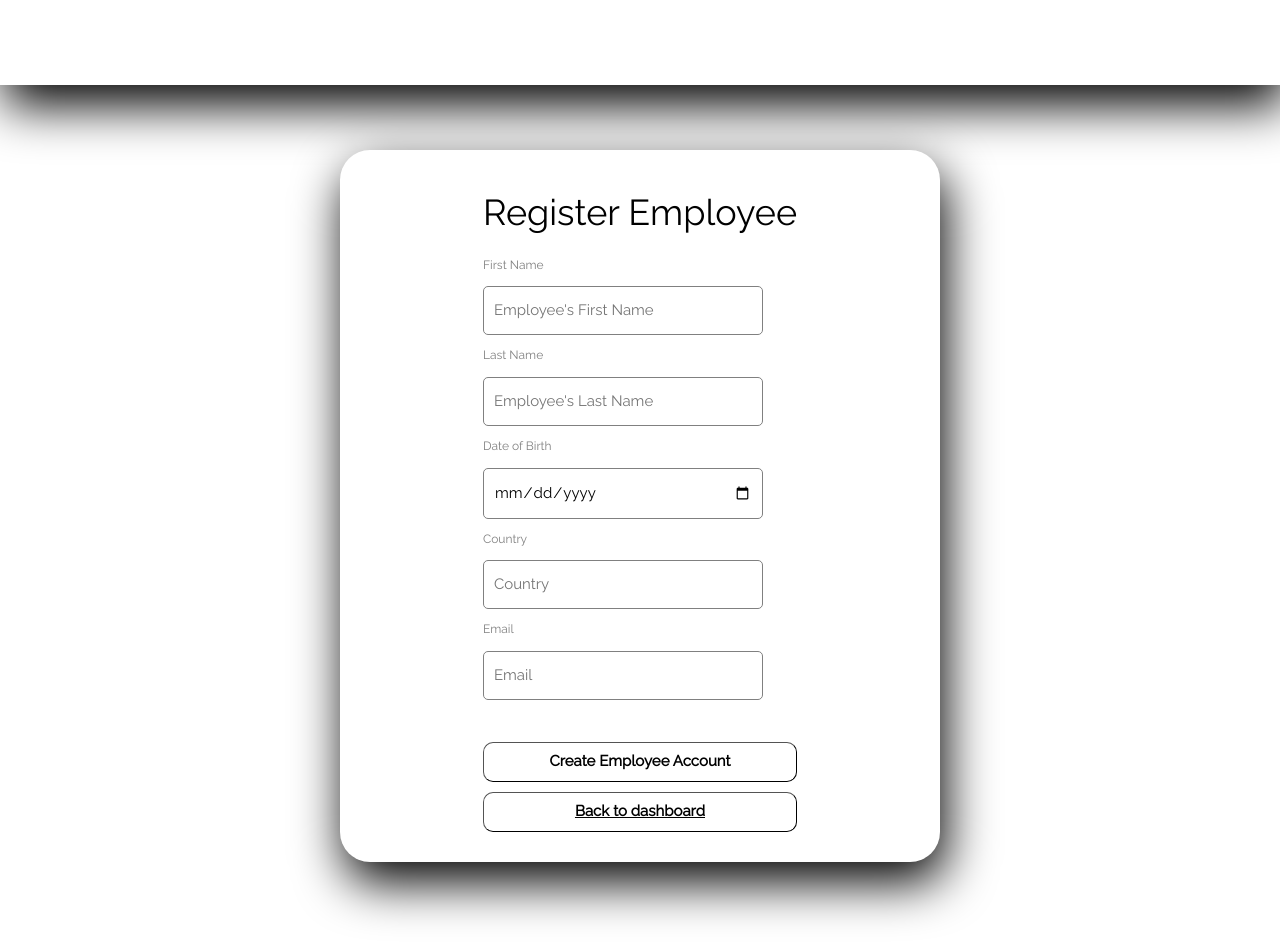
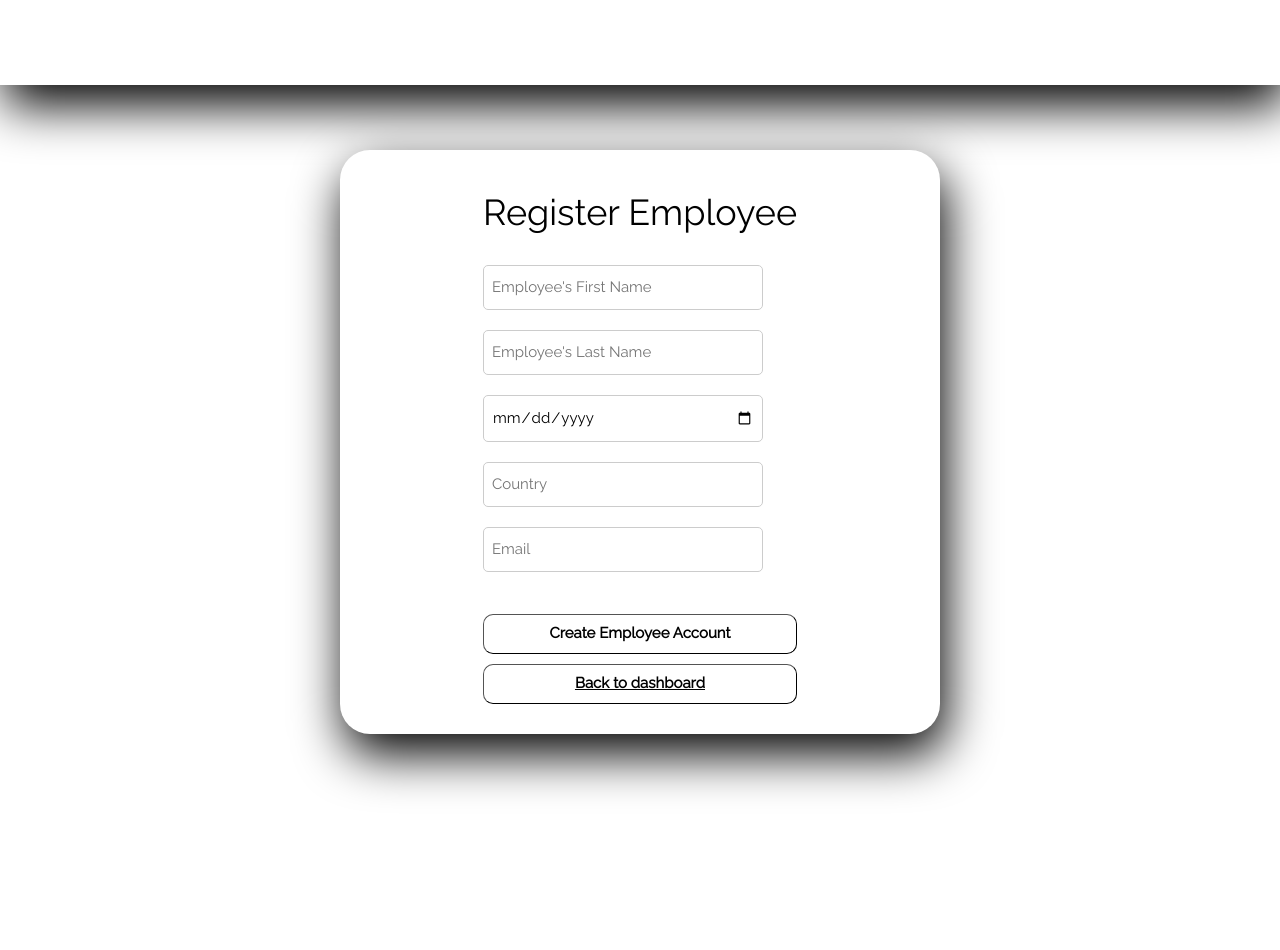
Before and after one commit to Dariusalba/electro-ghiurai-frontend, a React (Create React App) app: page /manager/employee/account in a window 1280 px wide. After the commit the page ends 800 px from the top, so only its background shows below. Built offline with nearby package versions, Linux system fonts and the light colour scheme.

Commit message:
changed forms

```diff
--- a/src/App.css
+++ b/src/App.css
@@ -1,5 +1,9 @@
 html {
 	scroll-behavior: smooth;
+}
+
+body {
+	height: auto;
 }
 
 .not-found {
--- a/src/components/forminput.css
+++ b/src/components/forminput.css
@@ -7,8 +7,6 @@
 input{
     padding: 15px;
     margin: 10px 0px;
-    border-radius: 5px;
-    border: 1px solid gray;
 }
 
 
@@ -19,15 +17,14 @@ label{
 
 h6 {
     font-size: 12px;
-    padding: 3px;
     color: red;
     display: none;
 }
 
 input:invalid[focused="true"]{
-    border: 1px solid red;
+    border: 1px solid red!important;
 }
 
-input:invalid[focused="true"] ~ span{
+input:invalid[focused="true"] ~ h6{
     display: block;
 }
--- a/src/components/forminput.jsx
+++ b/src/components/forminput.jsx
@@ -11,8 +11,8 @@ const FormInput = (props) => {
 
   return (
     <div className="formInput">
-      <label>{label}</label>
       <input
+        class="w3-input w3-border"
         {...inputProps}
         onChange={onChange}
         onBlur={handleFocus}
```
